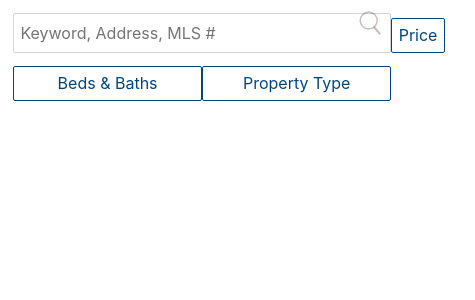
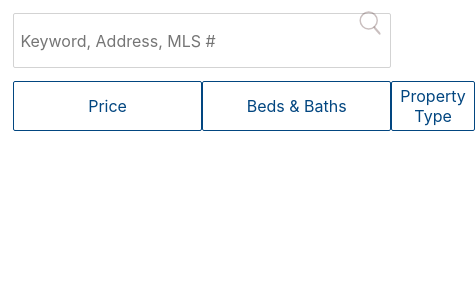
Before and after one commit to recursion/bre-search, a Svelte app: page / in a window 390 px wide. Shown: the top 300 px of the page, 475 px wide, since content can reach past the window. Built offline with nearby package versions, Linux system fonts and the light colour scheme.

Commit message:
Update Styling

```diff
--- a/src/components/NavButton.svelte
+++ b/src/components/NavButton.svelte
@@ -31,11 +31,10 @@
         color: white;
         transition: color 0.5s, background-color 0.5s;
     }
-    /*
-    @media only screen and (max-width: 768px) {
-        .bre-button {
-            display: none;
+    @media only screen and (max-width: 767px) {
+        button {
+            grid-row-start: 2;
+            padding: 0.25rem 0.5rem;
         }
     }
-    */
 </style>
```
